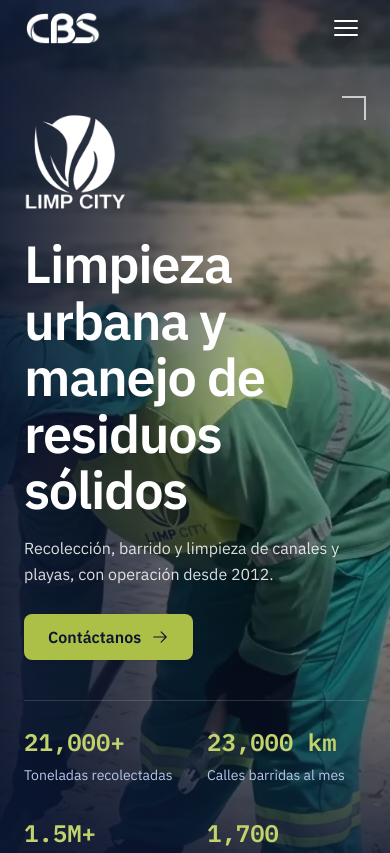
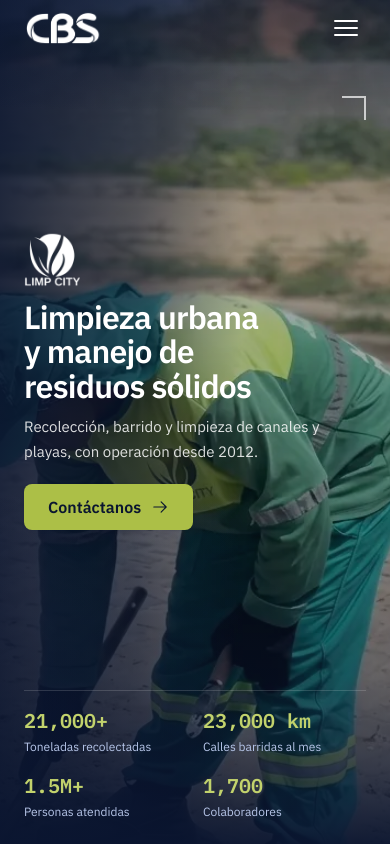
Before and after one commit to jhefferson-guerrero/cbs-web, a React (Vite) app: page /limp-city in a window 390 px wide. Shown: the top 853 px of the page. Built offline with nearby package versions, Linux system fonts and the light colour scheme.

Commit message:
Movil: hero de Limp City compacto con las 4 cifras visibles; el contador arranca aunque este al borde de la pantalla

```diff
--- a/src/components/limpcity/LimpCityHero.tsx
+++ b/src/components/limpcity/LimpCityHero.tsx
@@ -36,7 +36,7 @@
 
       <span aria-hidden="true" className="absolute right-6 top-24 h-6 w-6 border-r-2 border-t-2 border-white/70 lg:right-9 lg:top-28 lg:h-7 lg:w-7" />
 
-      <div className="mx-auto flex w-full max-w-[1400px] flex-1 flex-col justify-between gap-10 px-6 pb-8 pt-28 lg:gap-6 lg:px-10 lg:pb-10 lg:pt-[calc(var(--nav-h)+1.5rem)] xl:px-16 2xl:max-w-[1700px] 2xl:px-14">
+      <div className="mx-auto flex w-full max-w-[1400px] flex-1 flex-col justify-between gap-6 px-6 pb-6 pt-24 sm:gap-10 sm:pb-8 sm:pt-28 lg:gap-6 lg:px-10 lg:pb-10 lg:pt-[calc(var(--nav-h)+1.5rem)] xl:px-16 2xl:max-w-[1700px] 2xl:px-14">
         <div className="flex flex-1 items-center">
           {/* El ancho del texto sigue al de la pantalla: así el titular baja a dos líneas y no llega a la zona donde está el operario de la foto. */}
           <div className="max-w-4xl lg:max-w-[min(100%,clamp(28rem,46vw,54rem))]">
@@ -47,22 +47,22 @@
                 alt="Limp City"
                 width={256}
                 height={256}
-                className="h-[clamp(4.5rem,12vh,8.5rem)] w-auto brightness-0 invert"
+                className="h-14 w-auto brightness-0 invert sm:h-[4.5rem] lg:h-[clamp(4.5rem,12vh,8.5rem)]"
               />
             </motion.div>
             <motion.h1
               {...rise(0.22)}
-              className="mt-[clamp(1rem,2.6vh,2rem)] text-[clamp(2.25rem,6.2vh,4.75rem)] font-semibold leading-[1.08] tracking-tight text-balance text-white"
+              className="mt-3 text-[2rem] sm:mt-[clamp(1rem,2.6vh,2rem)] sm:text-[clamp(2.25rem,6.2vh,4.75rem)] font-semibold leading-[1.08] tracking-tight text-balance text-white"
             >
               Limpieza urbana y manejo de residuos sólidos
             </motion.h1>
             <motion.p
               {...rise(0.36)}
-              className="mt-[clamp(0.75rem,2vh,1.5rem)] max-w-[46ch] text-base leading-relaxed text-white/85 lg:text-[clamp(1rem,2.1vh,1.375rem)]"
+              className="mt-3 max-w-[46ch] text-[15px] sm:mt-[clamp(0.75rem,2vh,1.5rem)] sm:text-base leading-relaxed text-white/85 lg:text-[clamp(1rem,2.1vh,1.375rem)]"
             >
               Recolección, barrido y limpieza de canales y playas, con operación desde 2012.
             </motion.p>
-            <motion.div {...rise(0.5)} className="mt-[clamp(1rem,3.2vh,2.25rem)]">
+            <motion.div {...rise(0.5)} className="mt-5 sm:mt-[clamp(1rem,3.2vh,2.25rem)]">
               <Button href="/#contacto" variant="moss" icon={<ArrowRightIcon size={18} weight="regular" />}>
                 Contáctanos
               </Button>
@@ -70,7 +70,7 @@
           </div>
         </div>
 
-        <div className="grid grid-cols-2 gap-x-6 gap-y-8 border-t border-white/15 pt-[clamp(1rem,3vh,2.25rem)] sm:grid-cols-4 sm:divide-x sm:divide-white/15">
+        <div className="grid grid-cols-2 gap-x-4 gap-y-4 border-t border-white/15 pt-4 sm:gap-x-6 sm:gap-y-8 sm:pt-[clamp(1rem,3vh,2.25rem)] sm:grid-cols-4 sm:divide-x sm:divide-white/15">
           {limpCityStats.map((stat, i) => (
             <motion.div
               key={stat.label}
@@ -78,12 +78,12 @@
               whileInView={{ opacity: 1, y: 0 }}
               viewport={{ once: true, amount: 0.6 }}
               transition={{ duration: 0.6, delay: 0.3 + i * 0.1, ease: [0.16, 1, 0.3, 1] }}
-              className="flex flex-col gap-2 sm:px-6 sm:first:pl-0 sm:last:pr-0"
+              className="flex flex-col gap-1 sm:gap-2 sm:px-6 sm:first:pl-0 sm:last:pr-0"
             >
-              <p className="font-mono text-2xl font-bold tabular-nums text-moss-300 sm:text-3xl lg:text-[clamp(1.875rem,5vh,3.5rem)]">
+              <p className="font-mono text-xl font-bold tabular-nums text-moss-300 sm:text-3xl lg:text-[clamp(1.875rem,5vh,3.5rem)]">
                 <Counter to={stat.to} format={stat.format} />
               </p>
-              <p className="text-sm leading-snug text-navy-200 lg:text-[clamp(0.875rem,1.7vh,1.125rem)]">{stat.label}</p>
+              <p className="text-xs leading-snug text-navy-200 sm:text-sm lg:text-[clamp(0.875rem,1.7vh,1.125rem)]">{stat.label}</p>
             </motion.div>
           ))}
         </div>
--- a/src/components/ui/Counter.tsx
+++ b/src/components/ui/Counter.tsx
@@ -4,7 +4,7 @@
 export function Counter({ to, format }: { to: number; format: (n: number) => string }) {
   const reduceMotion = useReducedMotion()
   const ref = useRef<HTMLSpanElement>(null)
-  const isInView = useInView(ref, { once: true, margin: '-80px' })
+  const isInView = useInView(ref, { once: true })
   const count = useMotionValue(0)
   const display = useTransform(count, (v) => format(Math.round(v)))
 
```
